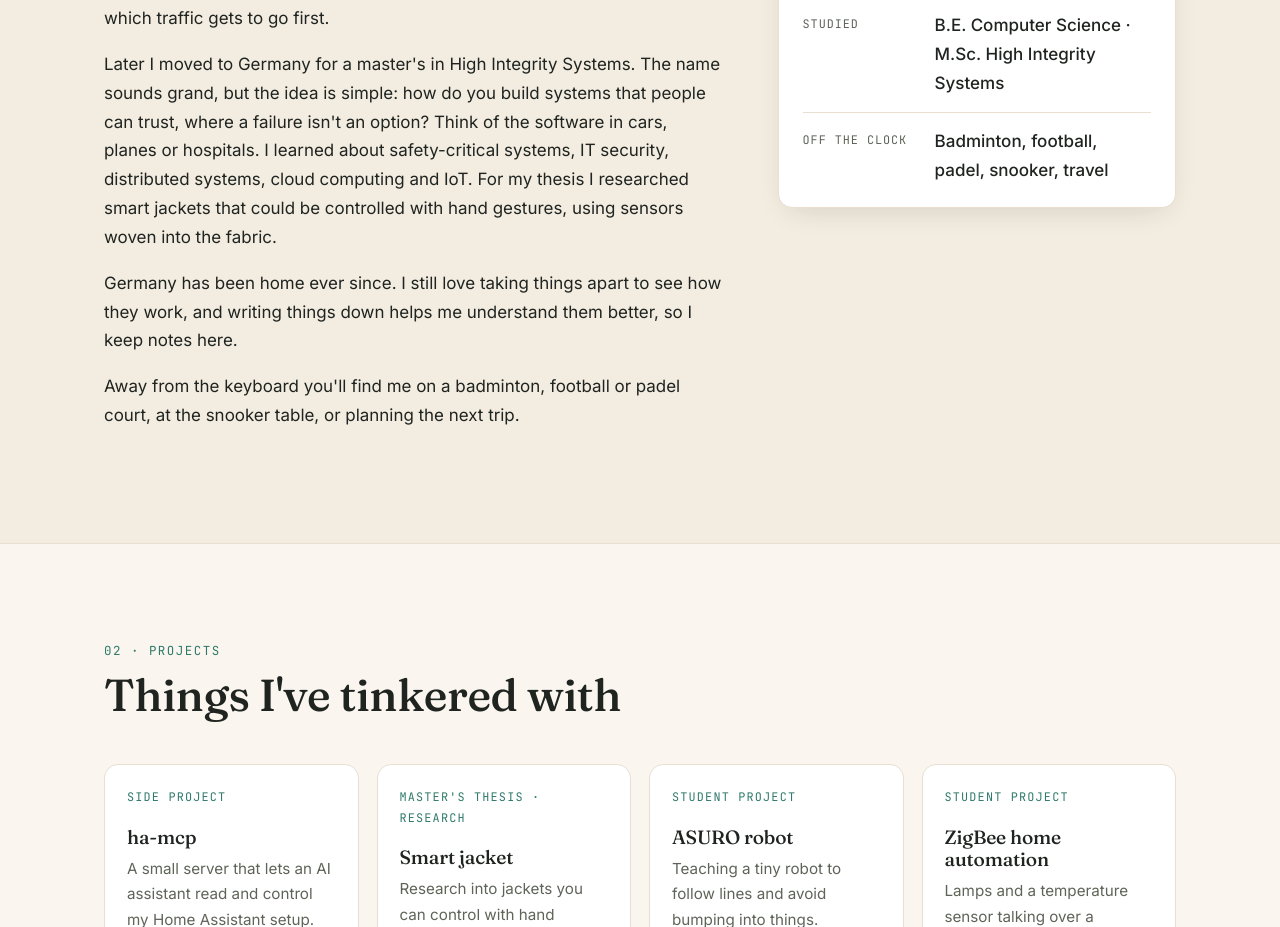
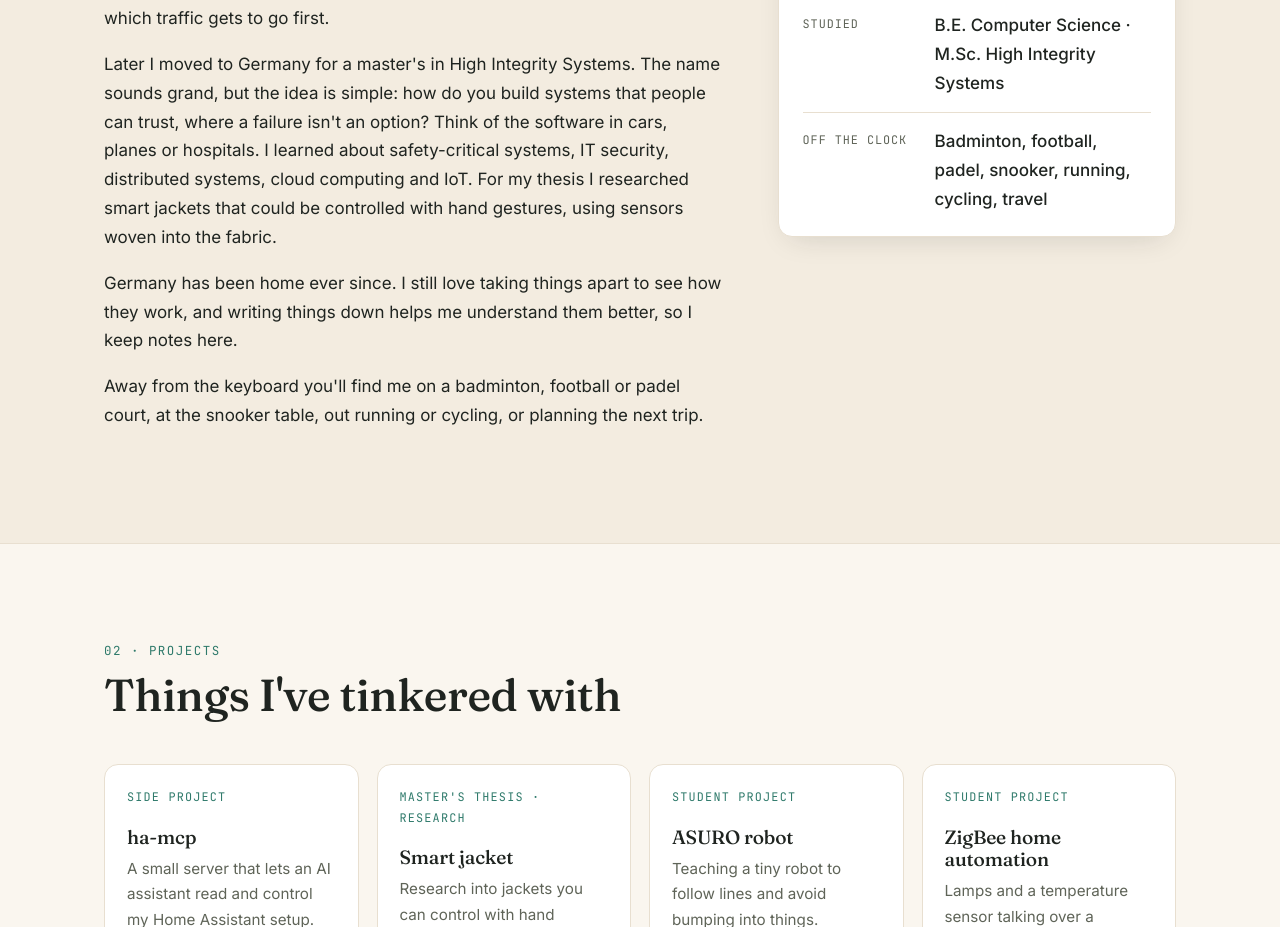
Before and after one commit to Hemanthkolli/hemanthkolli.com, a plain HTML site: page index.html in a window 1280 px wide. Shown: the part 1202-2129 px from the top of the page. Drawn offline with Linux system fonts and the light colour scheme.

Commit message:
About: add running and cycling to hobbies
Co-Authored-By: Claude Opus 5.5 <noreply@anthropic.com>

```diff
--- a/index.html
+++ b/index.html
@@ -93,7 +93,7 @@
             </p>
             <p>
               Away from the keyboard you'll find me on a badminton, football or padel court, at the
-              snooker table, or planning the next trip.
+              snooker table, out running or cycling, or planning the next trip.
             </p>
           </div>
           <dl class="facts">
@@ -101,7 +101,7 @@
             <div><dt>Based in</dt><dd>Germany</dd></div>
             <div><dt>Curious about</dt><dd>Almost anything tech, and how it all fits together</dd></div>
             <div><dt>Studied</dt><dd>B.E. Computer Science · M.Sc. High Integrity Systems</dd></div>
-            <div><dt>Off the clock</dt><dd>Badminton, football, padel, snooker, travel</dd></div>
+            <div><dt>Off the clock</dt><dd>Badminton, football, padel, snooker, running, cycling, travel</dd></div>
           </dl>
         </div>
       </div>
```
